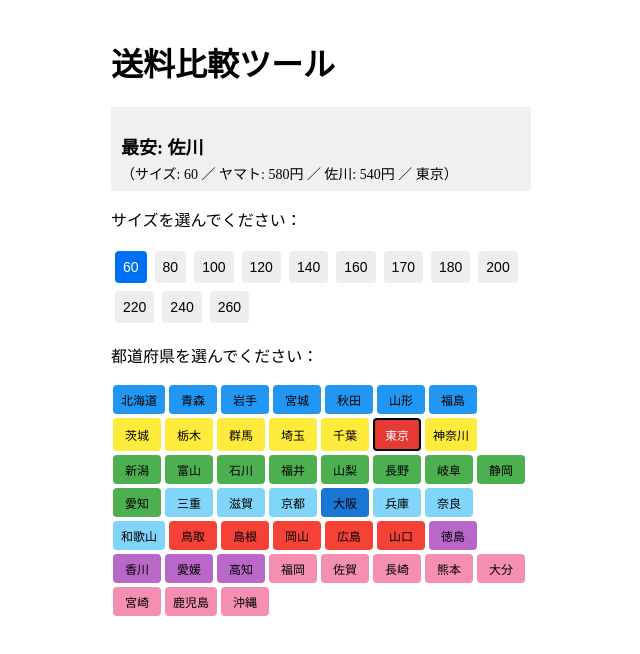
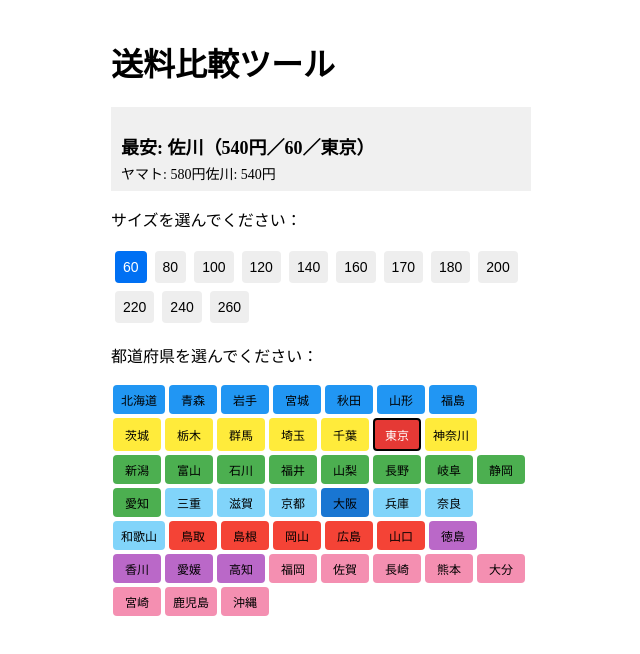
Before and after one commit to kdmn77/shipping-checker, a React (Vite) app: page / in a window 1280 px wide. Both pictures are taken after a click on the button "60". Shown: the top 654 px of the page, without its empty margins (319-959 px from the left). Built offline with nearby package versions, Linux system fonts and the light colour scheme.

Commit message:
Add files via upload

```diff
--- a/src/App.jsx
+++ b/src/App.jsx
@@ -78,10 +78,14 @@
         {result ? (
           <>
             <p style={{ fontSize: '18px', fontWeight: 'bold', marginBottom: 4 }}>
-              最安: {result.cheapest}
+              最安: {result.cheapest}（
+              {result.cheapest === 'ヤマト' && result.yamato !== undefined && result.yamato.toLocaleString() + '円'}
+              {result.cheapest === '佐川' && result.sagawa !== undefined && result.sagawa.toLocaleString() + '円'}
+              ／{result.size}／{result.prefecture}）
             </p>
             <p style={{ fontSize: '14px', margin: 0 }}>
-              （サイズ: {result.size} ／ ヤマト: {result.yamato !== undefined ? result.yamato.toLocaleString() + '円' : '―'} ／ 佐川: {result.sagawa !== undefined ? result.sagawa.toLocaleString() + '円' : '―'} ／ {result.prefecture}）
+              ヤマト: {result.yamato !== undefined ? result.yamato.toLocaleString() + '円' : '―'}
+              佐川: {result.sagawa !== undefined ? result.sagawa.toLocaleString() + '円' : '―'}
             </p>
           </>
         ) : (
```
